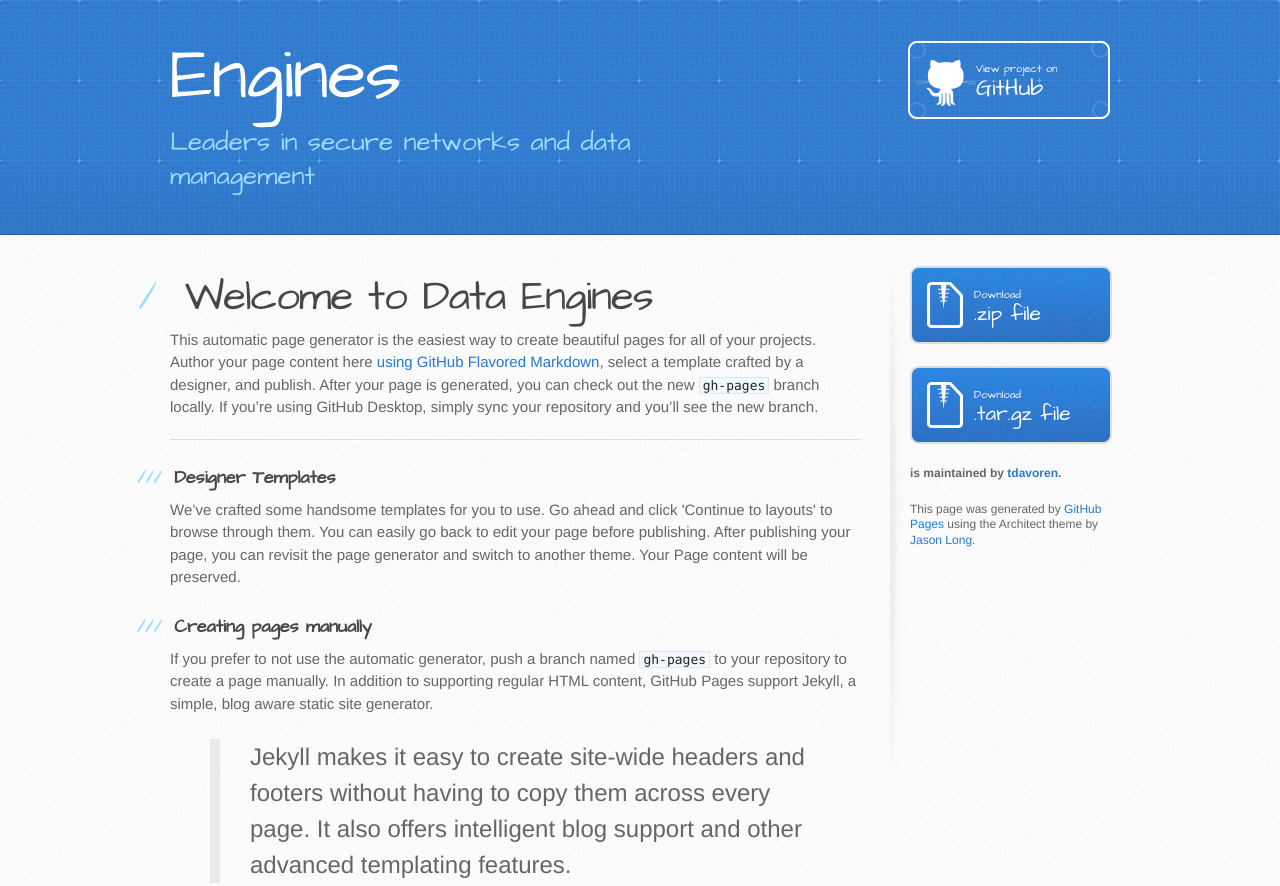
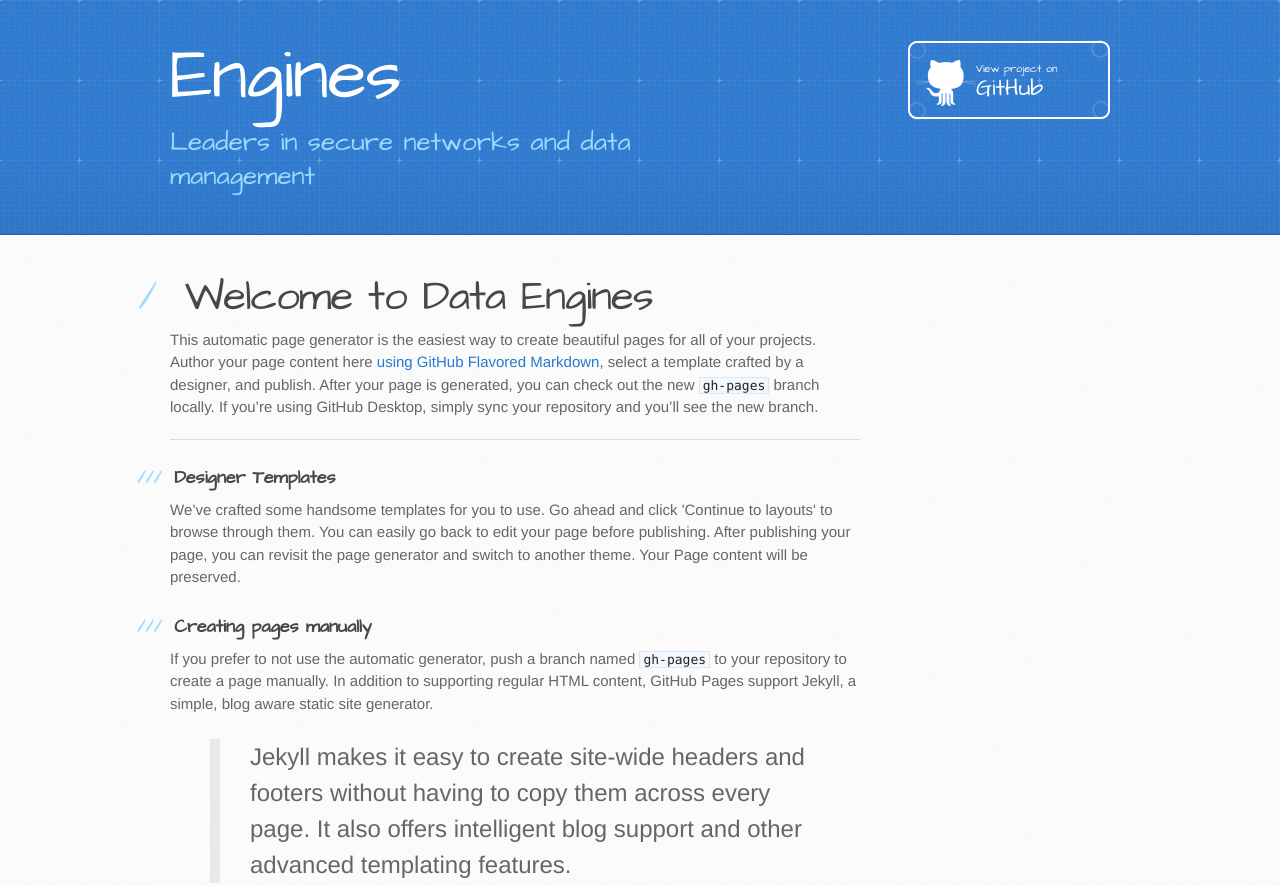
Before and after one commit to tdavoren/engines, a plain HTML site: page index.html in a window 1280 px wide. Shown: the top 886 px of the page. Drawn offline with Linux system fonts and the light colour scheme.

Commit message:
Update index.html

```diff
--- a/index.html
+++ b/index.html
@@ -62,20 +62,7 @@
 <p>Having trouble with Pages? Check out our <a href="https://help.github.com/pages">documentation</a> or <a href="https://github.com/contact">contact support</a> and we’ll help you sort it out.</p>
         </section>
 
-        <aside id="sidebar">
-          <a href="https://github.com/tdavoren/engines/zipball/master" class="button">
-            <small>Download</small>
-            .zip file
-          </a>
-          <a href="https://github.com/tdavoren/engines/tarball/master" class="button">
-            <small>Download</small>
-            .tar.gz file
-          </a>
 
-          <p class="repo-owner"><a href="https://github.com/tdavoren/engines"></a> is maintained by <a href="https://github.com/tdavoren">tdavoren</a>.</p>
-
-          <p>This page was generated by <a href="https://pages.github.com">GitHub Pages</a> using the Architect theme by <a href="https://twitter.com/jasonlong">Jason Long</a>.</p>
-        </aside>
       </div>
     </div>
 
```
